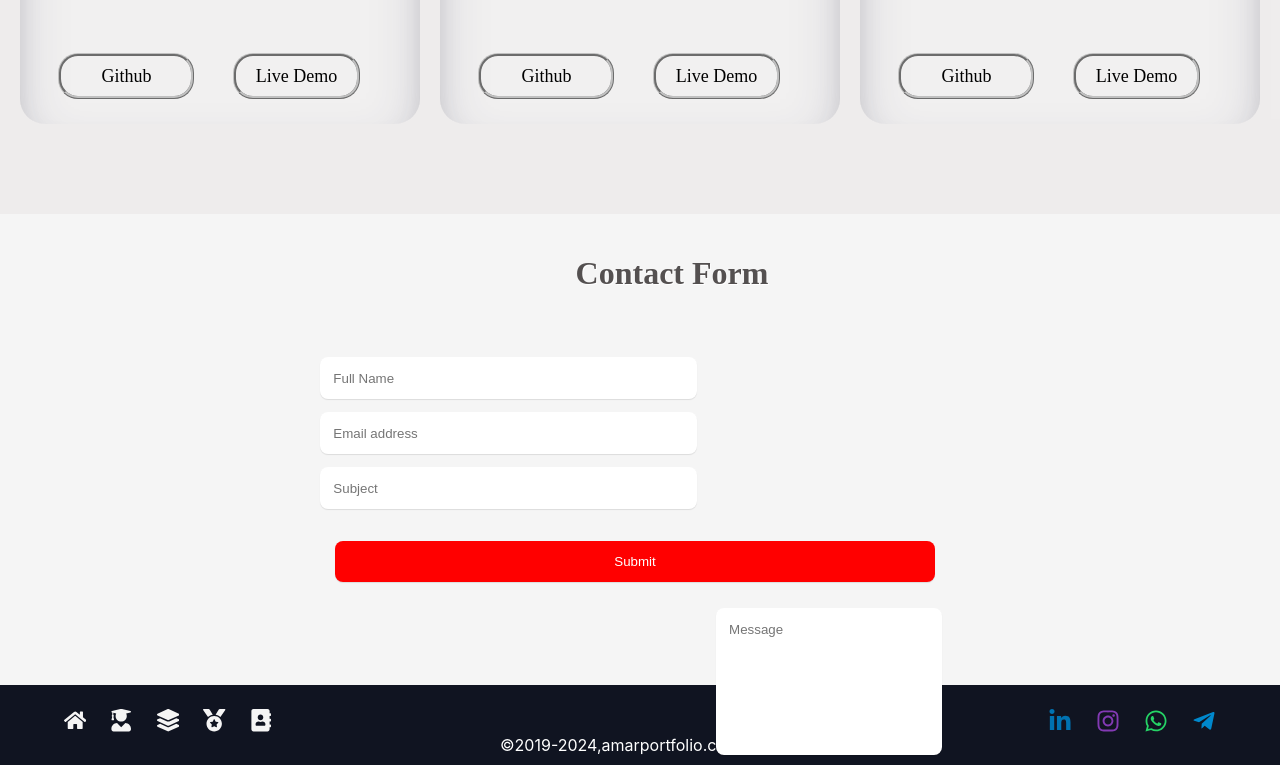
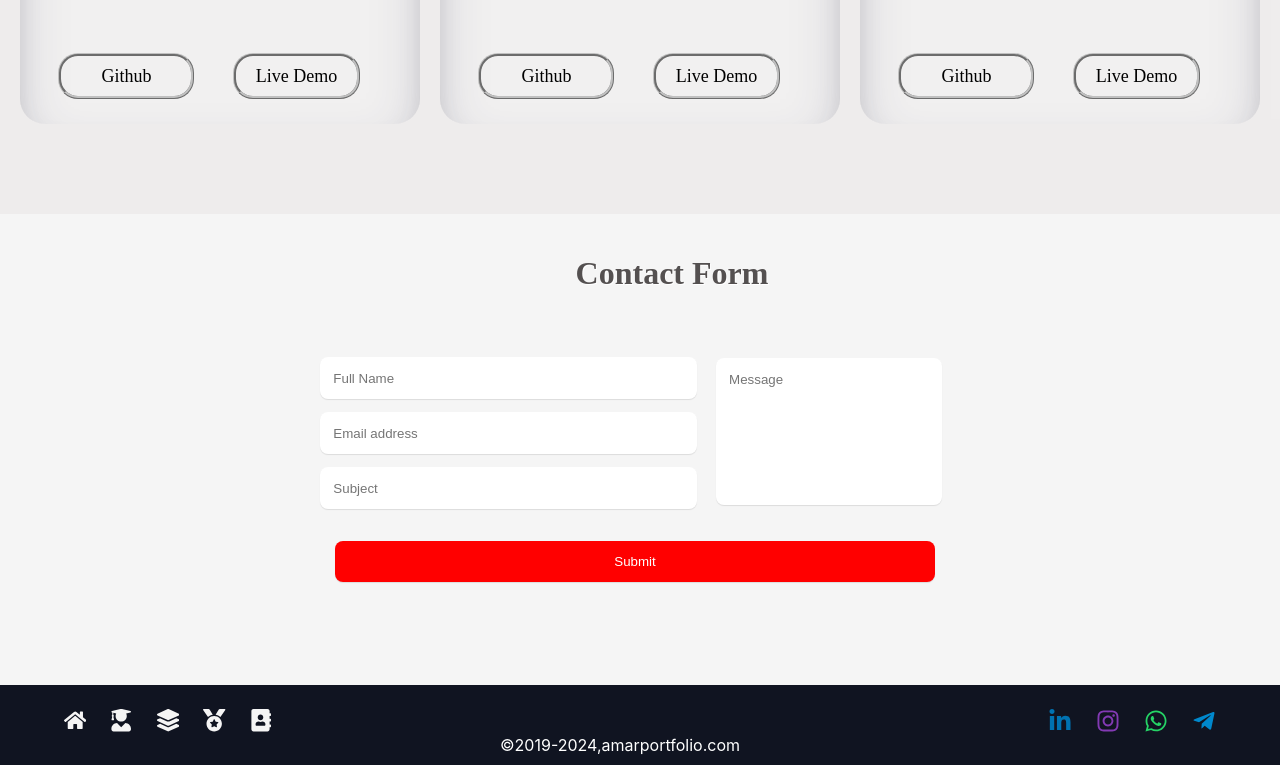
Before and after one commit to Amaranadh9989/Amaranadh_portfolio, a React (Create React App) app: page / in a window 1280 px wide. Shown: the part 2930-3695 px from the top of the page. Built offline with nearby package versions, Linux system fonts and the light colour scheme.

Commit message:
responsive testing25

```diff
--- a/src/components/ContactForm.css
+++ b/src/components/ContactForm.css
@@ -81,7 +81,7 @@ h1 {
   }
   .input-message {
     width:200px;
-    top:270px;
+    top:20px;
     margin-right:100px;
   }
   .input-submit{
```
